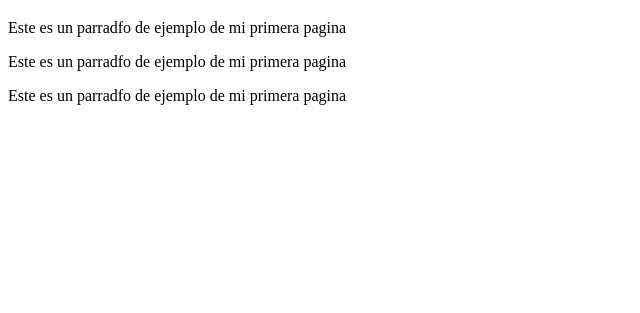
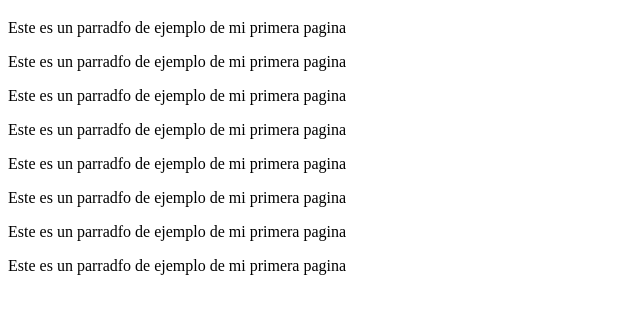
Before and after one commit to NeyerMuriel/pw1-2026, a plain HTML site: page index.html in a window 1280 px wide. Shown: the part 61-374 px from the top of the page, without its empty margins (0-640 px from the left). Drawn offline with Linux system fonts and the light colour scheme.

Commit message:
tercera vercion

```diff
--- a/index.html
+++ b/index.html
@@ -13,6 +13,11 @@
     <p>Este es un parradfo de ejemplo de mi primera pagina</p>
     <p>Este es un parradfo de ejemplo de mi primera pagina</p>
     <p>Este es un parradfo de ejemplo de mi primera pagina</p>
+    <p>Este es un parradfo de ejemplo de mi primera pagina</p>
+    <p>Este es un parradfo de ejemplo de mi primera pagina</p>
+    <p>Este es un parradfo de ejemplo de mi primera pagina</p>
+    <p>Este es un parradfo de ejemplo de mi primera pagina</p>
+    <p>Este es un parradfo de ejemplo de mi primera pagina</p>
 </body>
 
 </html>
```
